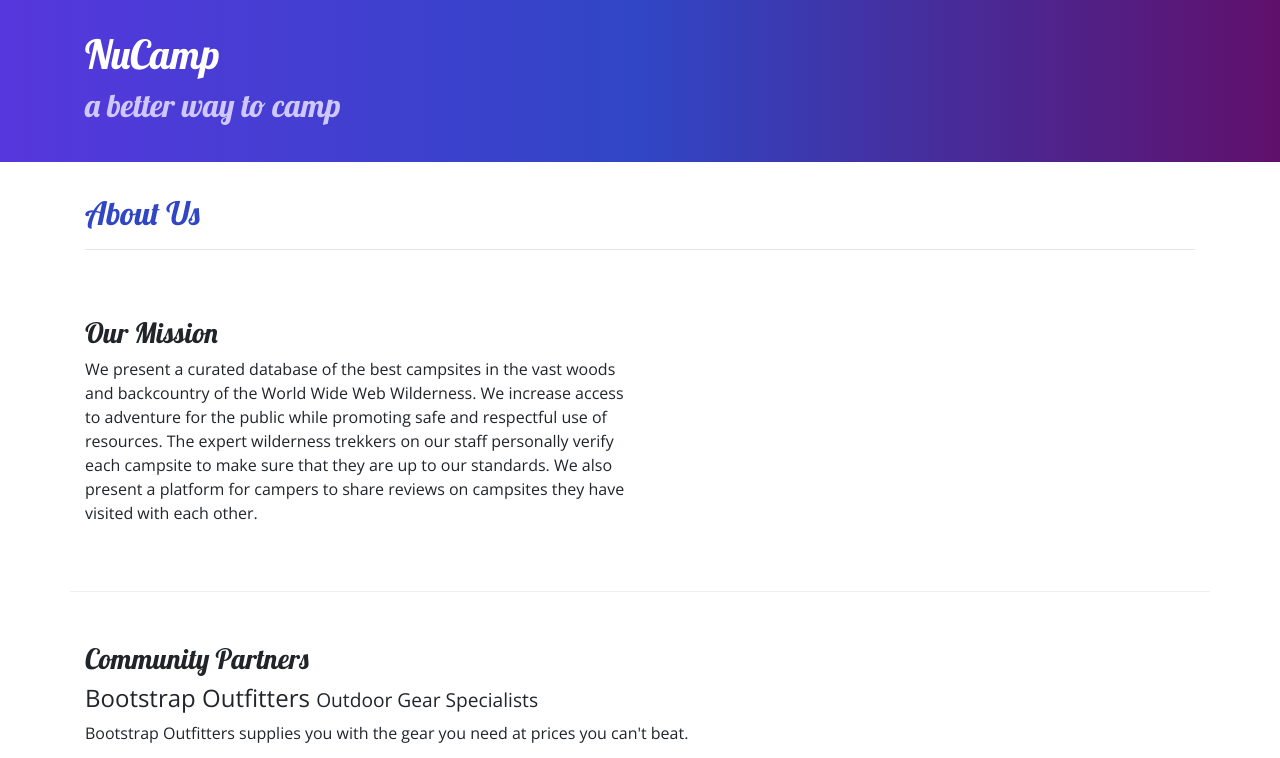
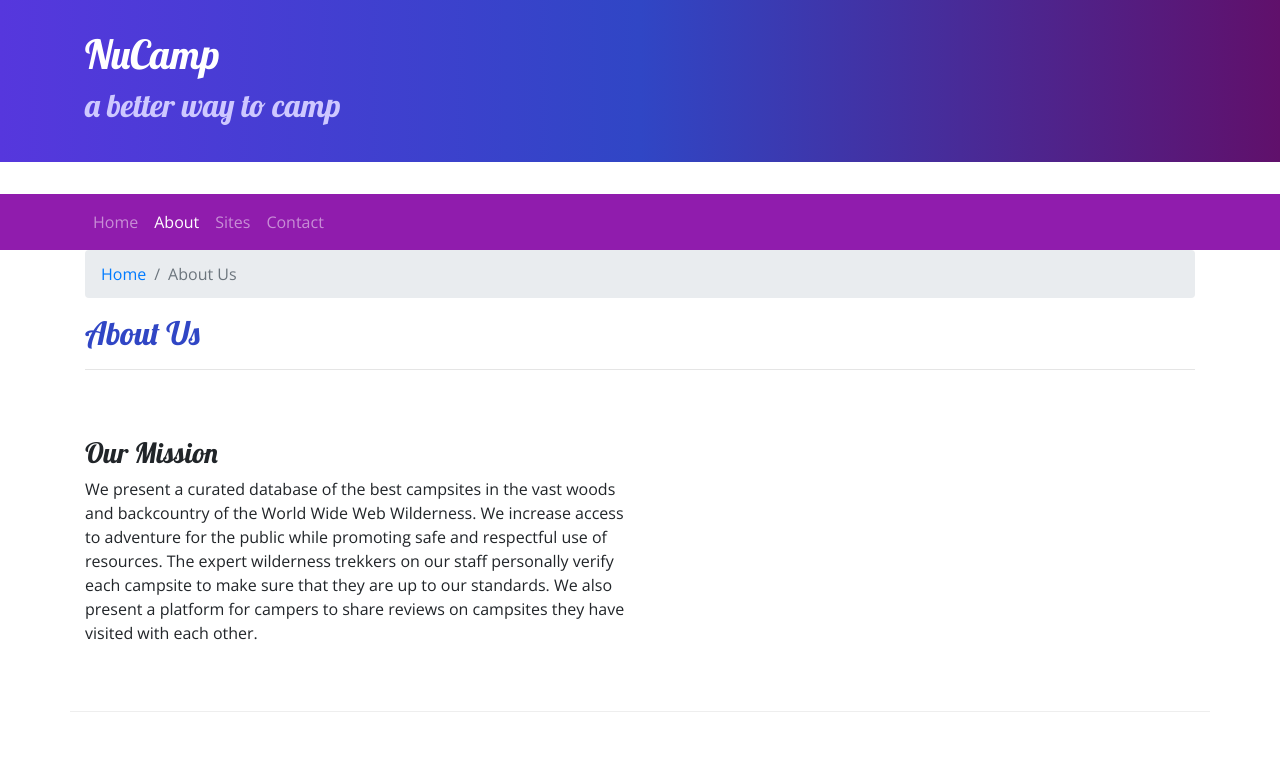
Before and after one commit to SmoothDev24/NucampSiteProject, a website: page aboutus.html in a window 1280 px wide. Shown: the top 758 px of the page. Drawn offline with nearby package versions, Linux system fonts and the light colour scheme.

Commit message:
Added navbar and breadcrumbs to the NucampSiteIndex.html and aboutus.html pages.

```diff
--- a/aboutus.html
+++ b/aboutus.html
@@ -17,7 +17,7 @@
 </head>
 
 <body>
-
+    <!-- Jumbotron configuration -->
     <header class="jumbotron jumbotron-fluid">
         <div class="container">
             <div class="row">
@@ -28,10 +28,30 @@
             </div>
         </div>
     </header>
+    <!-- Navbar configurations -->
+    <nav class="navbar navbar-expand-sm navbar-dark sticky-top">
+        <div class="container">
+            <button class="navbar-toggler ml-auto" type="button" data-toggle="collapse" data-target="#nucampNavbar">
+                <span class="navbar-toggler-icon"></span>
+            </button>
+            <div id="nucampNavbar" class="collapse navbar-collapse">
+                <ul class="navbar-nav">
+                    <li class="nav-item"><a class="nav-link" href="NucampSiteIndex.html">Home</a></li>
+                    <li class="nav-item active"><a class="nav-link" href="#">About</a></li>
+                    <li class="nav-item"><a class="nav-link" href="#">Sites</a></li>
+                    <li class="nav-item"><a class="nav-link" href="#">Contact</a></li>
+                </ul>
+            </div>
+        </div>
+    </nav>
 
     <div class="container">
         <div class="row">
             <div class="col">
+                <ol class="breadcrumb">
+                    <li class="breadcrumb-item"><a href="NucampSiteIndex.html">Home</a></li>
+                    <li class="breadcrumb-item active">About Us</li>
+                </ol>
                <h2>About Us</h2>
                <hr />
             </div>
@@ -65,7 +85,7 @@
                 <div class="col-4 col-sm-2 offset-1">
                     <h5>Links</h5>
                     <ul class="list-unstyled">
-                        <li><a href="index.html">Home</a></li>
+                        <li><a href="NucampSiteIndex.html">Home</a></li>
                         <li><a href="#">About</a></li>
                         <li><a href="#">Sites</a></li>
                         <li><a href="#">Contact</a></li>
--- a/css/styles.css
+++ b/css/styles.css
@@ -30,3 +30,7 @@
     border-bottom: 1px ridge;
     min-height: 200px;
 }
+.navbar{
+    background-color: #901cad;
+
+}
```
Also changed, not shown: NucampSiteIndex.html (+17 -2 lines).
